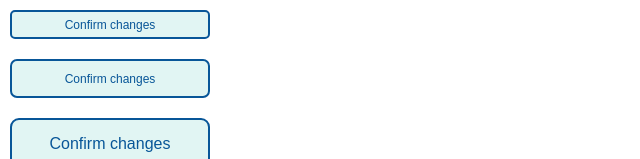
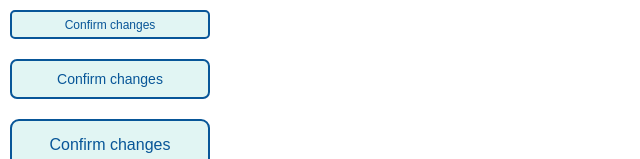
Before and after one commit to tutorials-coding/sass-sandbox, a React (Create React App) app: page / in a window 1280 px wide. Shown: the top 159 px of the page, without its empty margins (0-640 px from the left). Built offline with nearby package versions, Linux system fonts and the light colour scheme.

Commit message:
Add named arguments

```diff
--- a/src/components/Button/Button.scss
+++ b/src/components/Button/Button.scss
@@ -32,11 +32,16 @@
 }
 
 .button-sm {
-  @include button-size(5px, 10px, 5px, 12px);
+  @include button-size(5px, 10px, 5px);
 }
 
 .button-md {
-  @include button_size(10px, 20px, 7px);
+  @include button_size(
+    $padding-y: 10px,
+    $padding-x: 20px,
+    $border-radius: 7px,
+    $font-size: 14px
+  );
 }
 
 .button-lg {
```
